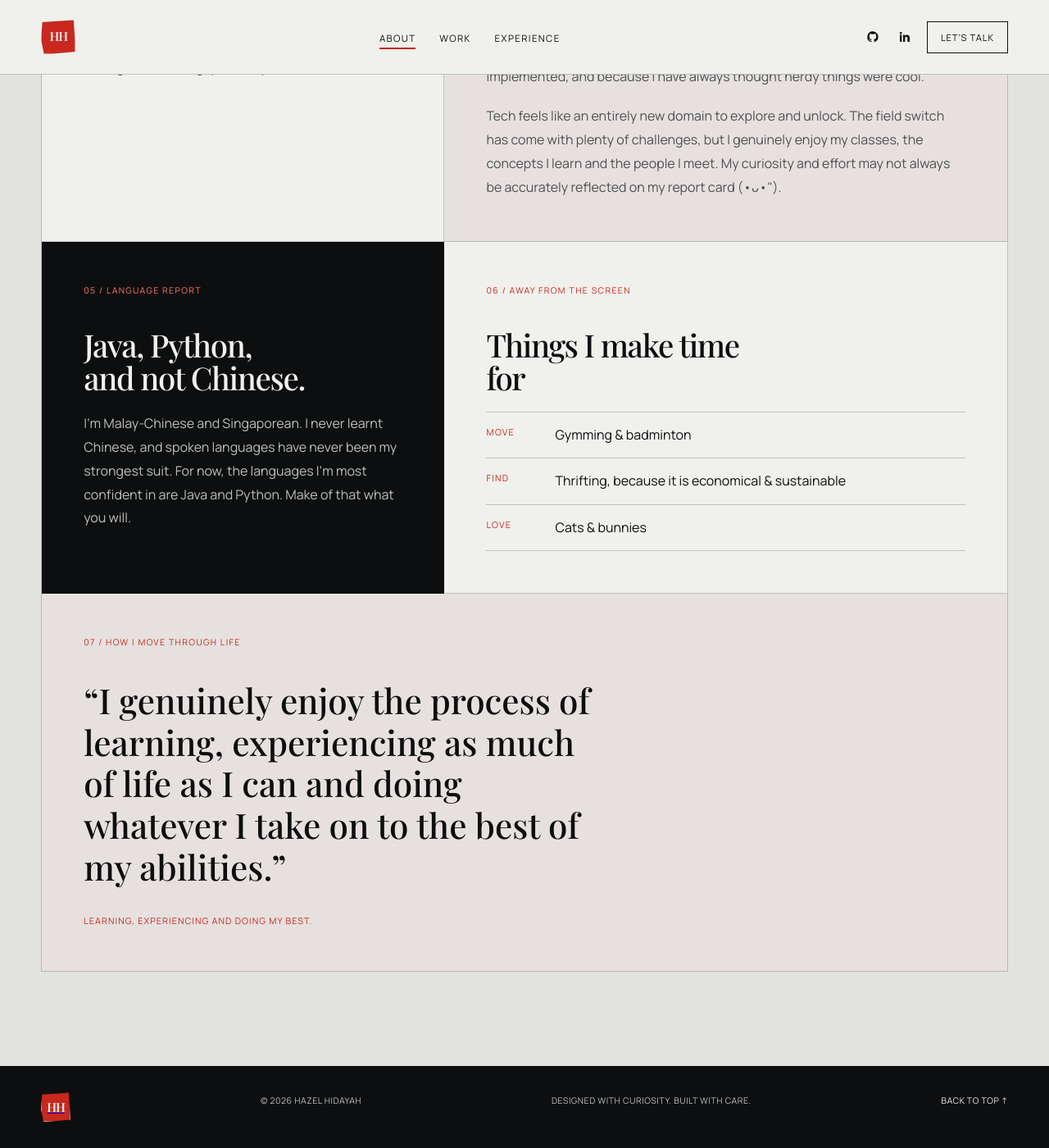
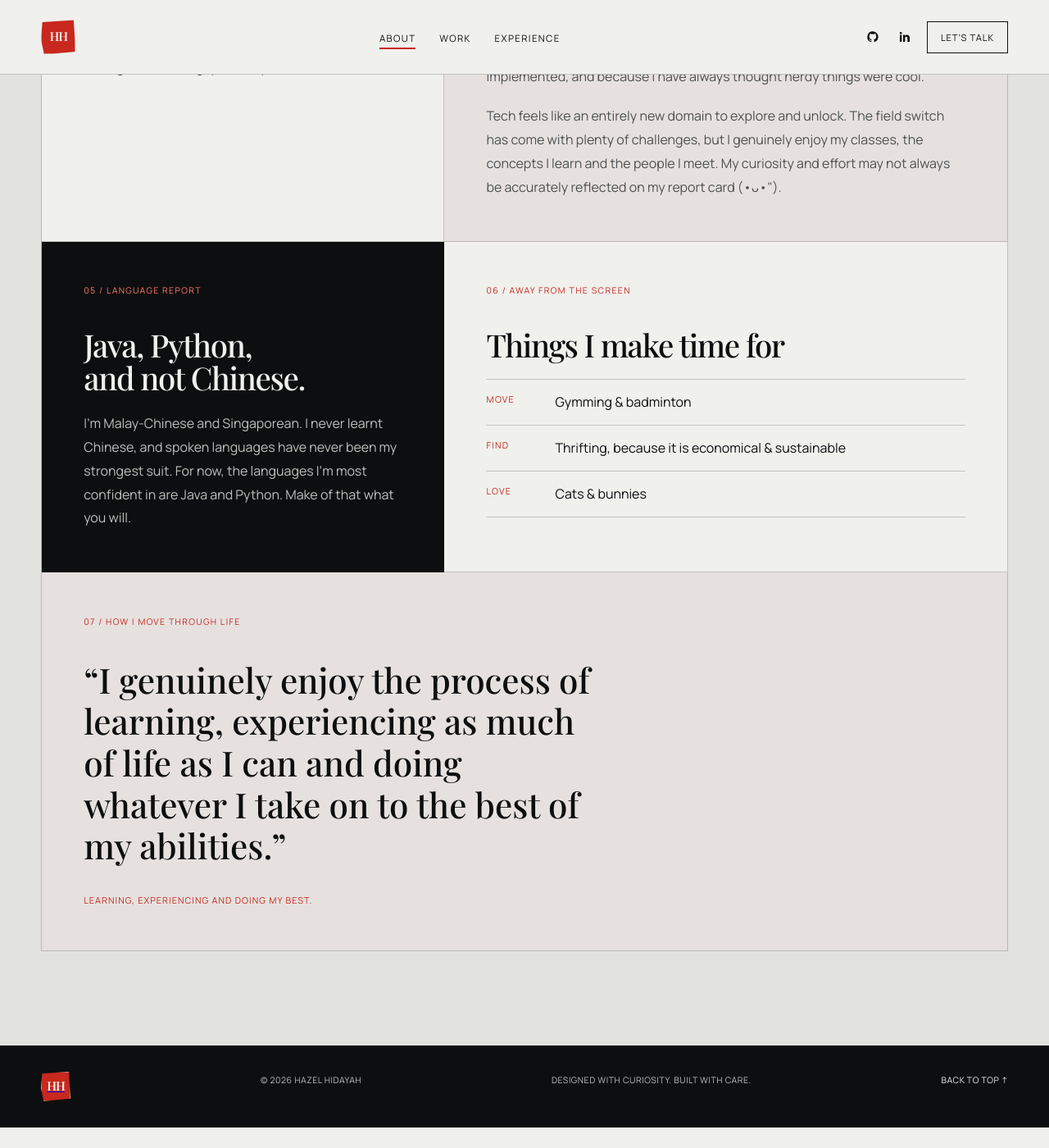
Before and after one commit to hazelhidayah/hazelhidayah.github.io, a Jekyll site: the page built from about.markdown, in a window 1280 px wide and 1400 px high, scrolled down 1884 px. Shown: the whole window at 82% size. Built offline with Jekyll 4.4.1, drawn with Linux system fonts in a browser that asks for light colours; after the commit the page ends 3259 px from its top, so only the background shows below that.

Commit message:
Keep interests heading on one line

```diff
--- a/assets/css/style.css
+++ b/assets/css/style.css
@@ -3090,6 +3090,11 @@ body::before {
   color: var(--paper);
 }
 
+.about-tile--life h3 {
+  max-width: none;
+  font-size: clamp(1.5rem, 3vw, 2.65rem);
+}
+
 .about-tile > p:not(.about-tile__number, .about-tile__aside) {
   max-width: 58ch;
   margin: 0;
```
